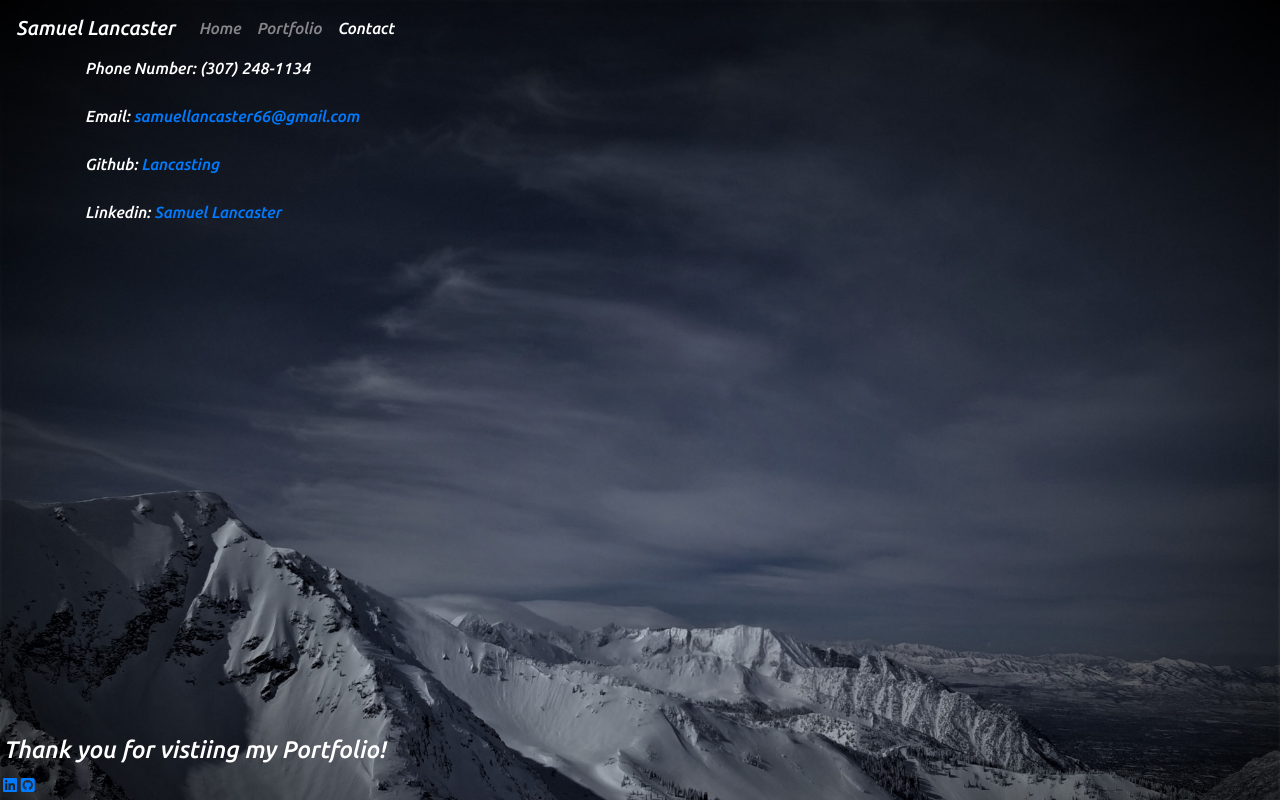
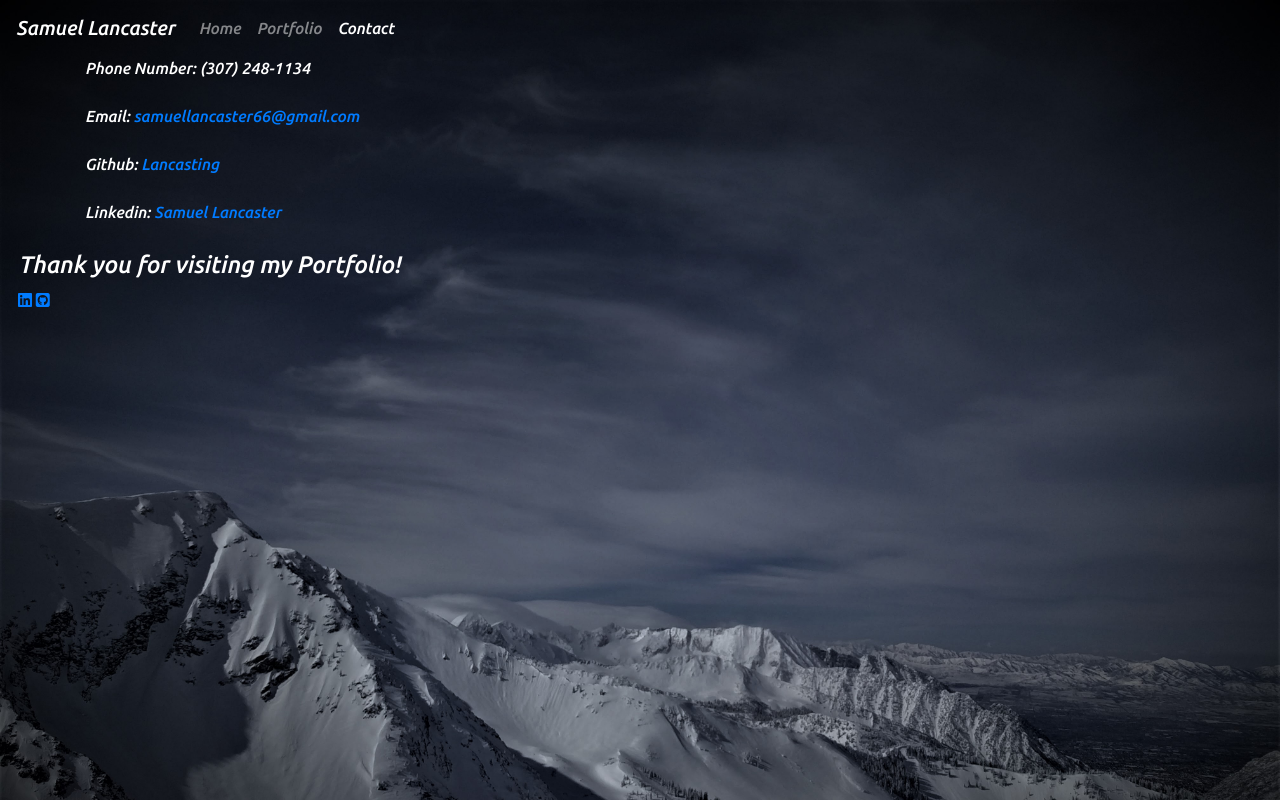
Before and after one commit to Lancasting/React-Portfolio, a React (Create React App) app: page /contact in a window 1280 px wide. Built offline with nearby package versions, Linux system fonts and the light colour scheme.

Commit message:
pushing word correction

```diff
--- a/src/components/Footer/index.js
+++ b/src/components/Footer/index.js
@@ -5,7 +5,7 @@ function Footer() {
   return (
     <div class="container-fluid">
     <footer className="footer">
-      <h4>Thank you for vistiing my Portfolio! </h4>
+      <h4>Thank you for visiting my Portfolio! </h4>
       <a href="https://www.linkedin.com/in/samuellancaster" target="blank"> <i className="fa fa-linkedin-square" aria-hidden="true"></i></a>
       <a href="https://github.com/Lancasting" target="blank"> <i class="fa fa-github-square" aria-hidden="true"></i></a>
     </footer>
--- a/src/components/Footer/style.css
+++ b/src/components/Footer/style.css
@@ -1,8 +1,8 @@
 .footer {
-    position: absolute;
     background: rgba(252, 252, 252, 0) !important;
     inline-size: auto;
     bottom: 0;
     left: 0;
     padding: 3px;
+    margin-top: 5px;
   }
```
